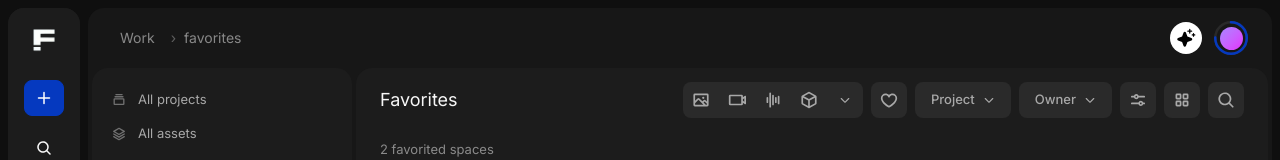
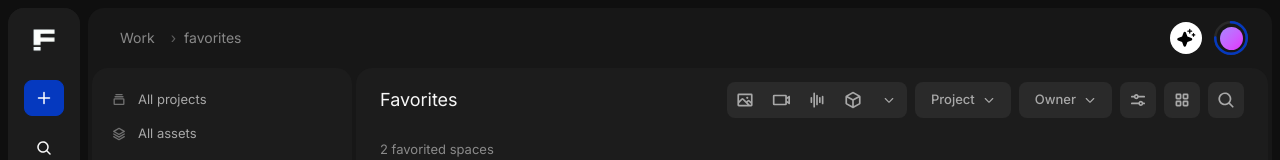
Before and after one commit to CarmenConsuegra/Home-Spaces-v4, a Next.js app: page /projects/favorites in a window 1280 px wide. Shown: the top 160 px of the page. Built offline with nearby package versions, Linux system fonts and the light colour scheme.

Commit message:
Hide redundant favorites filter on Favorites page
Co-Authored-By: Claude Opus 4.6 (1M context) <noreply@anthropic.com>

```diff
--- a/src/app/(main)/projects/favorites/page.tsx
+++ b/src/app/(main)/projects/favorites/page.tsx
@@ -44,7 +44,7 @@ export default function FavoritesPage() {
   }, [selectedProject, selectedOwner]);
 
   return (
-    <ProjectsLayout title="Favorites" assetsHeader>
+    <ProjectsLayout title="Favorites" assetsHeader hideFavoritesFilter>
       <div className="flex flex-col gap-8">
         {/* Spaces */}
         {filteredSpaces.length > 0 && (
--- a/src/components/AssetsFilterBar.tsx
+++ b/src/components/AssetsFilterBar.tsx
@@ -15,7 +15,7 @@ import { usePalette } from "@/contexts/PaletteContext";
 import { useAssetsFilter } from "@/contexts/AssetsFilterContext";
 import { ProjectFilter, OwnerFilter } from "@/components/FilterDropdowns";
 
-export function AssetsFilterBar() {
+export function AssetsFilterBar({ hideFavorites = false }: { hideFavorites?: boolean } = {}) {
   const { surfaceColors: sc } = usePalette();
 
   const {
@@ -68,6 +68,7 @@ export function AssetsFilterBar() {
       </div>
 
       {/* Favorites toggle */}
+      {!hideFavorites && (
         <button
           type="button"
           onClick={() => setFavoritesOnly(!favoritesOnly)}
@@ -79,6 +80,7 @@ export function AssetsFilterBar() {
         >
           <Heart weight={favoritesOnly ? "fill" : "bold"} size={18} />
         </button>
+      )}
 
       {/* Project dropdown */}
       <ProjectFilter
--- a/src/components/ProjectsLayout.tsx
+++ b/src/components/ProjectsLayout.tsx
@@ -158,7 +158,7 @@ export function useProjectsFilter() {
 }
 // ─────────────────────────────────────────────────────────────────────────────
 
-export function ProjectsLayout(props: { title: string; children?: ReactNode; simpleHeader?: boolean; projectsHeader?: boolean; projectDetailHeader?: boolean; assetsHeader?: boolean }) {
+export function ProjectsLayout(props: { title: string; children?: ReactNode; simpleHeader?: boolean; projectsHeader?: boolean; projectDetailHeader?: boolean; assetsHeader?: boolean; hideFavoritesFilter?: boolean }) {
   return (
     <Suspense fallback={<div className="flex h-full w-full items-center justify-center"><div className="text-fg/50">Loading...</div></div>}>
       <ProjectsLayoutInner {...props} />
@@ -166,7 +166,7 @@ export function ProjectsLayout(props: { title: string; children?: ReactNode; sim
   );
 }
 
-function ProjectsLayoutInner({ title, children, simpleHeader = false, projectsHeader = false, projectDetailHeader = false, assetsHeader = false }: { title: string; children?: ReactNode; simpleHeader?: boolean; projectsHeader?: boolean; projectDetailHeader?: boolean; assetsHeader?: boolean }) {
+function ProjectsLayoutInner({ title, children, simpleHeader = false, projectsHeader = false, projectDetailHeader = false, assetsHeader = false, hideFavoritesFilter = false }: { title: string; children?: ReactNode; simpleHeader?: boolean; projectsHeader?: boolean; projectDetailHeader?: boolean; assetsHeader?: boolean; hideFavoritesFilter?: boolean }) {
   const createModal = useCreateModal();
   const [visibilityFilter, setVisibilityFilter] = useState<"All" | "Shared" | "Private">("All");
   const [ownerDropdownOpen, setOwnerDropdownOpen] = useState(false);
@@ -569,7 +569,7 @@ function ProjectsLayoutInner({ title, children, simpleHeader = false, projectsHe
                 />
               </div>
             ) : assetsHeader ? (
-              <AssetsFilterBar />
+              <AssetsFilterBar hideFavorites={hideFavoritesFilter} />
             ) : projectDetailHeader ? (
               <div className="flex items-center gap-1.5">
                 {/* Content type icon group */}
```
Also changed, not shown: 1 other file (tests, documents, lock files or other folders). Lines whose indentation alone changed are shown as unchanged.
